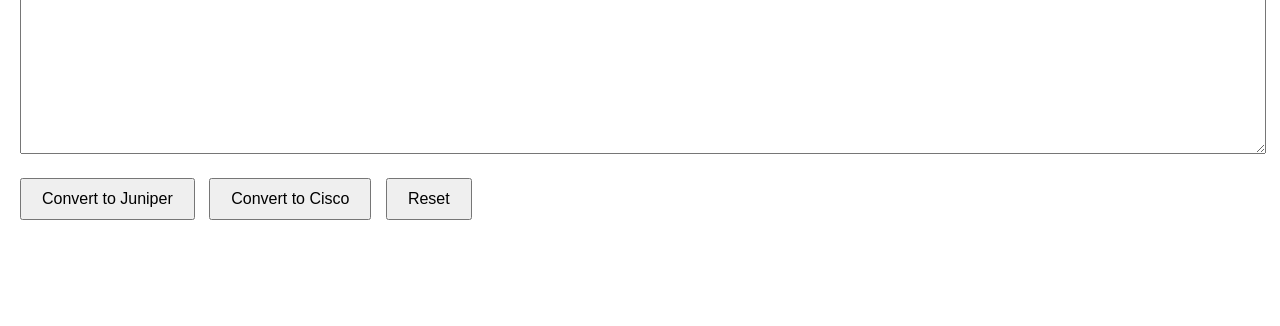
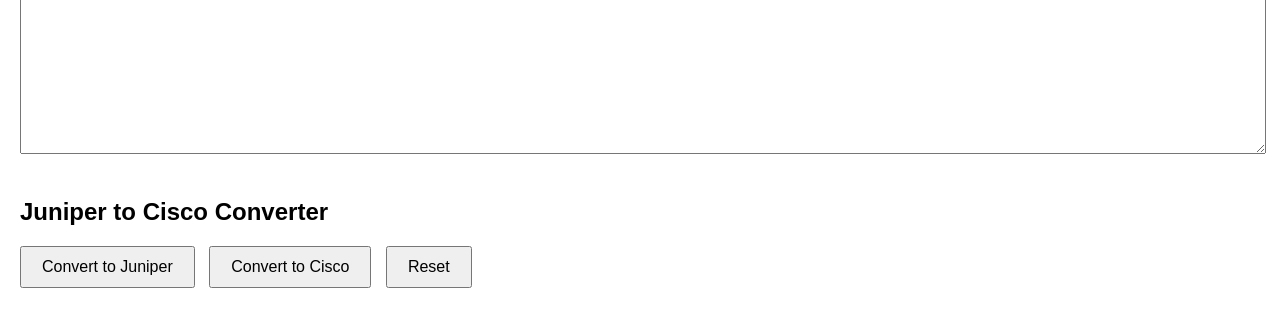
Before and after one commit to linuxkeepup/CISCO-JR-and-JR-CISCO-CONVERTER, a plain HTML site: page index.html in a window 1280 px wide. Shown: the part 354-680 px from the top of the page. Drawn offline with Linux system fonts and the light colour scheme.

Commit message:
Update index.html

```diff
--- a/index.html
+++ b/index.html
@@ -34,6 +34,7 @@
 <label for="juniperConfig">Enter Juniper Configuration:</label>
 <textarea id="juniperConfig"></textarea>
 
+<h2>Juniper to Cisco Converter</h2>
 <button onclick="convertToJuniper()">Convert to Juniper</button>
 <button onclick="convertToCisco()">Convert to Cisco</button>
 <button onclick="resetFields()">Reset</button>
```
